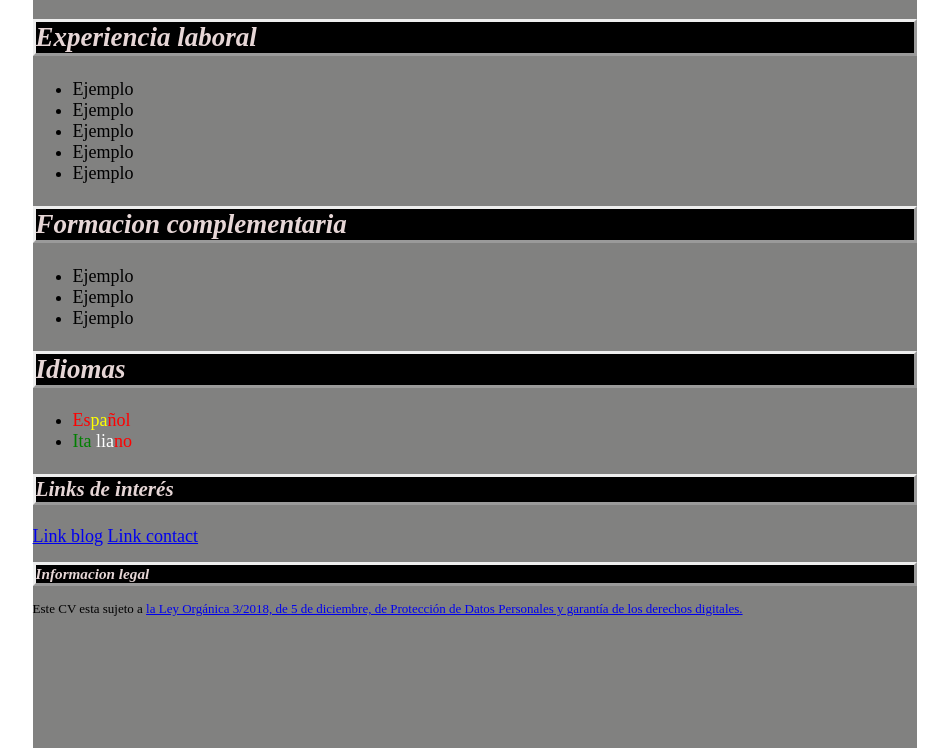
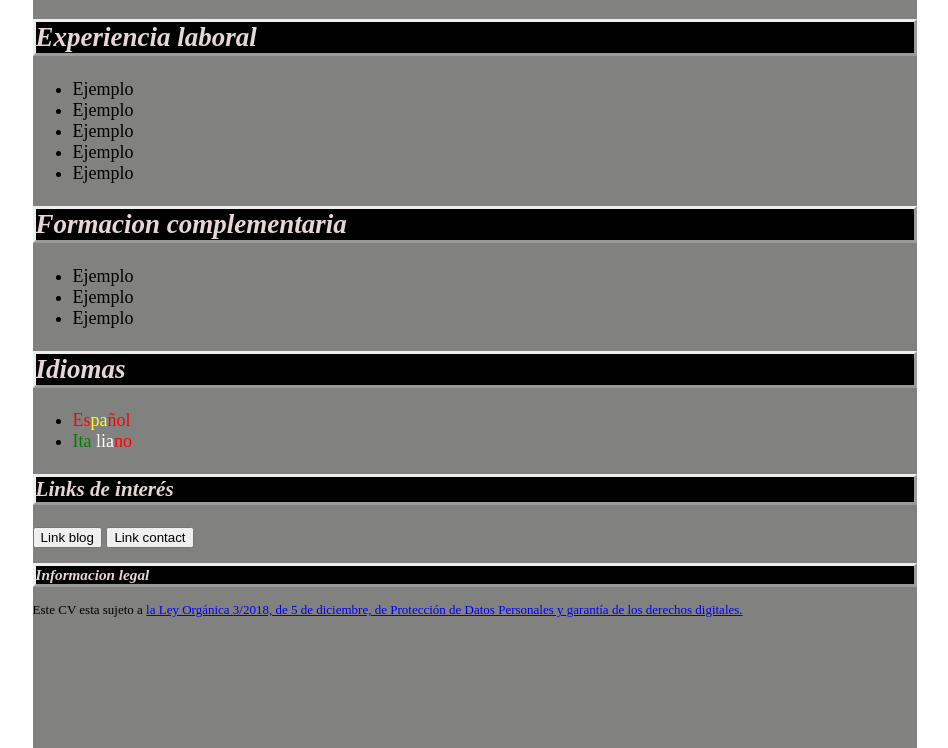
Before and after one commit to EnzoACL/CV-Blog, a plain HTML site: page src/index.html in a window 1280 px wide. Shown: the part 417-1165 px from the top of the page, without its empty margins (165-1113 px from the left). Drawn offline with Linux system fonts and the light colour scheme; a script that the page names is missing.

Commit message:
Botones añadidos

```diff
--- a/src/index.html
+++ b/src/index.html
@@ -62,11 +62,11 @@
             <li> <span class="italiangreen">Ita <span class="italianwhite">lia<span class="spanishred">no</li>
         </ul>
         </section>
-
+        <nav>
         <h3>Links de interés</h3>
-        <p><a href="./blog.html">Link blog</a></p>
-        <p><a href="./contact.html">Link contact</a></p>
-
+        <a href="./blog.html"><button>Link blog</button></a>
+        <a href="./contact.html"><button>Link contact</button></a>
+        </nav>
         <footer>
             <h3>Informacion legal</h3>
             <p>Este CV esta sujeto a <a href="https://www.boe.es/buscar/act.php?id=BOE-A-2018-16673" target="_blank">la Ley Orgánica 3/2018, de 5 de diciembre, de Protección de Datos Personales y garantía de los derechos digitales.</a> </p>
```
